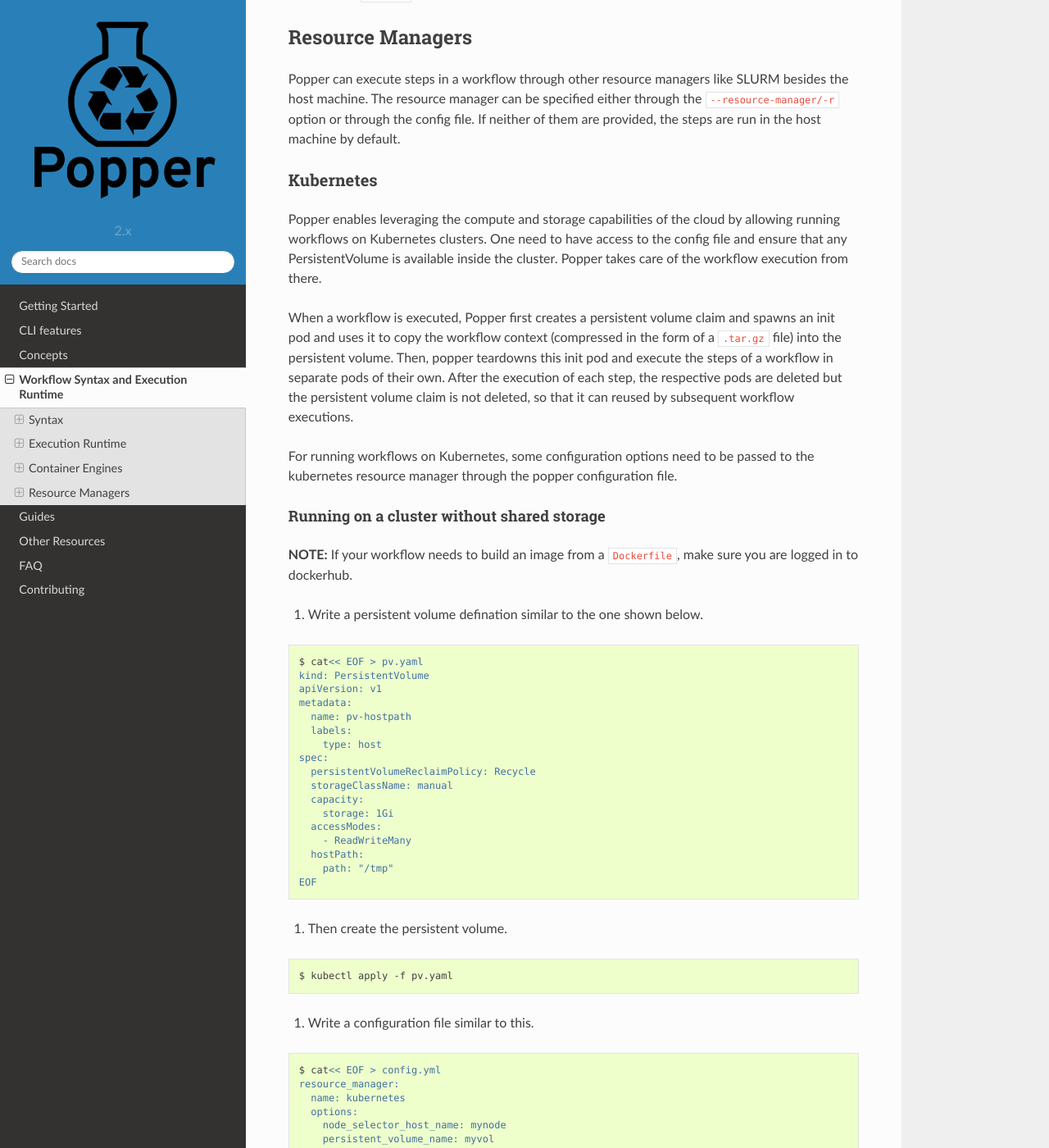
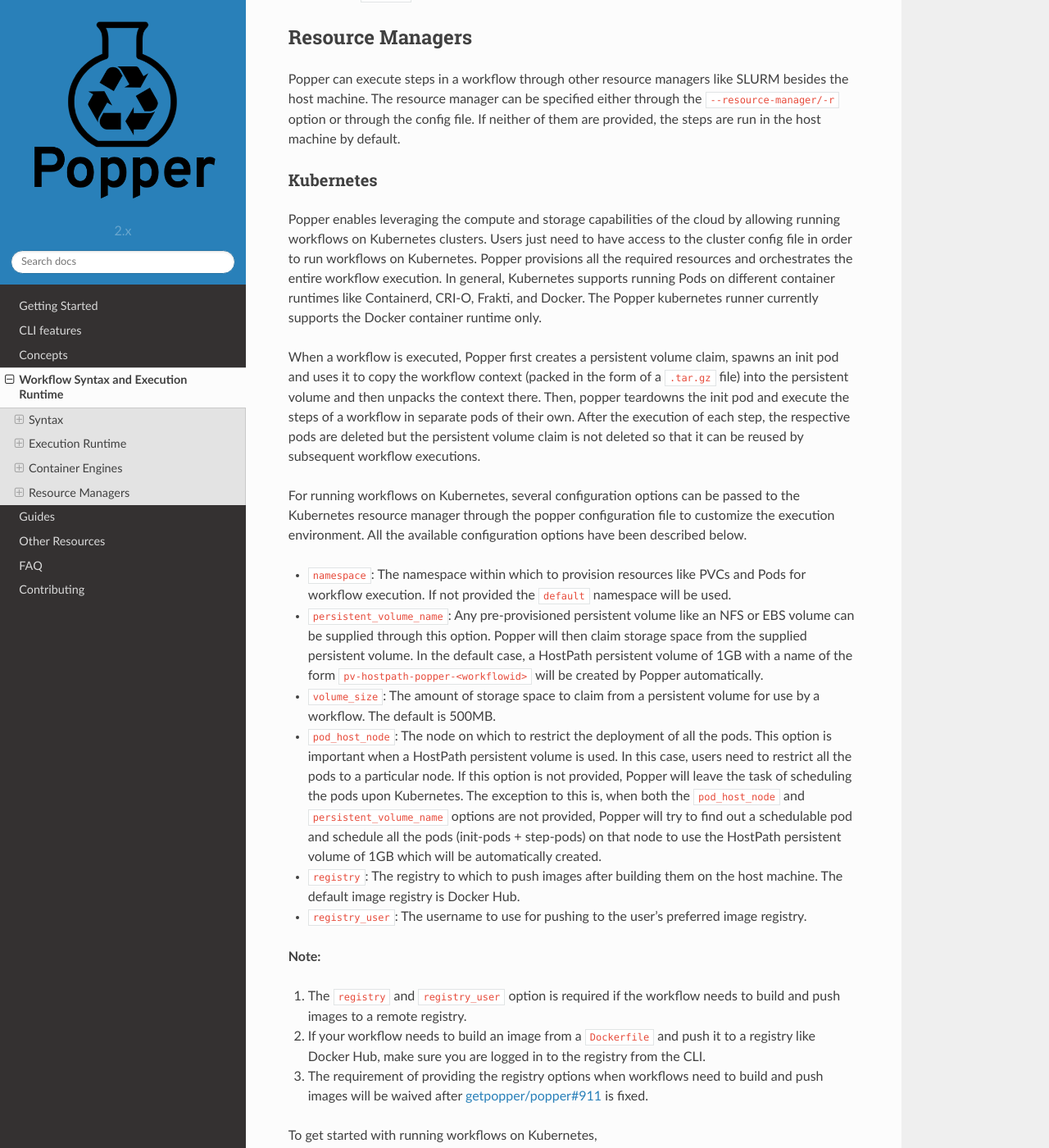
Before and after one commit to getpopper/popper, a Sphinx documentation site: the page built from docs/sections/cn_workflows.md, in a window 1280 px wide and 1400 px high, scrolled down 8991 px. Shown: the whole window at 82% size. Built offline with Sphinx 7.4.7 and the Read the Docs theme 2.0.0, drawn with Linux system fonts in a browser that asks for light colours; some of the changed text lies outside the part shown.

Commit message:
doc: tweaks to k8s runner section (#918)
fix issues and performed a grammarly check on the kubernetes section

[skip ci]

````diff
--- a/docs/sections/cn_workflows.md
+++ b/docs/sections/cn_workflows.md
@@ -416,65 +416,61 @@
 
 ### Kubernetes
 
-Popper enables leveraging the compute and storage capabilities of the cloud by allowing running workflows on
-Kubernetes clusters. One need to have access to the config file and ensure that any PersistentVolume is available
-inside the cluster. Popper takes care of the workflow execution from there.
+Popper enables leveraging the compute and storage capabilities of the cloud by allowing running workflows on Kubernetes clusters.
+Users just need to have access to the cluster config file in order to run workflows on Kubernetes.
+Popper provisions all the required resources and orchestrates the entire workflow execution.
+In general, Kubernetes supports running Pods on different container runtimes like Containerd, CRI-O, Frakti, and Docker.
+The Popper kubernetes runner currently supports the Docker container runtime only.
 
-When a workflow is executed, Popper first creates a persistent volume claim and spawns an init pod and uses it to copy the workflow context (compressed in the form of a `.tar.gz` file) into the persistent volume. Then, popper teardowns this init pod and execute the steps of a workflow in separate pods of their own. After the execution of each step, the respective pods are deleted but the persistent volume claim is not deleted, so that it can reused by subsequent workflow executions.
+When a workflow is executed, Popper first creates a persistent volume claim, spawns an init pod and uses it to copy the workflow context (packed in the form of a `.tar.gz` file) into the persistent volume and then unpacks the context there.
+Then, popper teardowns the init pod and execute the steps of a workflow in separate pods of their own. After the execution of each step, the respective pods are deleted but the persistent volume claim is not deleted so that it can be reused by subsequent workflow executions.
 
-For running workflows on Kubernetes, some configuration options need to be passed to the kubernetes resource manager through the popper configuration file.
+For running workflows on Kubernetes, several configuration options can be passed to the Kubernetes resource manager through the popper configuration file to customize the execution environment.
+All the available configuration options have been described below.
 
-#### Running on a cluster without shared storage
+* `namespace`: The namespace within which to provision resources like PVCs and Pods for workflow execution. If not provided the `default` namespace will be used.
 
-**NOTE:** If your workflow needs to build an image from a `Dockerfile`, make sure you are logged in to dockerhub.
+* `persistent_volume_name`: Any pre-provisioned persistent volume like an NFS or EBS volume can be supplied through this option. Popper will then claim storage space from the supplied persistent volume. In the default case, a HostPath persistent volume of 1GB with a name of the form `pv-hostpath-popper-<workflowid>` will be created by Popper automatically.
 
-1. Write a persistent volume defination similar to the one shown below.
+* `volume_size`: The amount of storage space to claim from a persistent volume for use by a workflow. The default is 500MB.
+
+* `pod_host_node`: The node on which to restrict the deployment of all the pods.
+This option is important when a HostPath persistent volume is used.
+In this case, users need to restrict all the pods to a particular node.
+If this option is not provided, Popper will leave the task of scheduling the pods upon Kubernetes.
+The exception to this is, when both the `pod_host_node` and `persistent_volume_name` options are not provided, Popper will try to find out a schedulable pod and schedule all the pods (init-pods + step-pods) on that node to use the HostPath persistent volume of 1GB which will be automatically created.
+
+* `registry`: The registry to which to push images after building them on the host machine. The default image registry is Docker Hub.
+
+* `registry_user`: The username to use for pushing to the user's preferred image registry.
+
+**Note:**
+1. The `registry` and `registry_user` option is required if the workflow needs to build and push images to a remote registry.
+2. If your workflow needs to build an image from a `Dockerfile` and push it to a registry like Docker Hub, make sure you are logged in to the registry from the CLI.
+3. The requirement of providing the registry options when workflows need to build and push images will be waived after [getpopper/popper#911](https://github.com/getpopper/popper/issues/911) is fixed.
+
+To get started with running workflows on Kubernetes,
 
 ```bash
-$ cat<< EOF > pv.yaml
-kind: PersistentVolume
-apiVersion: v1
-metadata:
-  name: pv-hostpath
-  labels:
-    type: host
-spec:
-  persistentVolumeReclaimPolicy: Recycle
-  storageClassName: manual
-  capacity:
-    storage: 1Gi
-  accessModes:
-    - ReadWriteMany
-  hostPath:
-    path: "/tmp"
+$ popper run -f wf.yml -r kubernetes
+```
+
+The above assumes that the workflow doesn't build images. If that is not true,
+
+1. Write a config file similar to the one shown below mentioning the Docker Hub account to push images after building.
+```bash
+$ cat << EOF > config.yml
+resource_manager:
+  name: kubernetes
+  options:
+    registry_user: myusername
 EOF
 ```
 
-2. Then create the persistent volume.
-```bash
-$ kubectl apply -f pv.yaml
+2. Execute the workflow using the above config file.
 ```
-
-3. Write a configuration file similar to this.
-```bash
-$ cat<< EOF > config.yml
-resource_manager:
-  name: kubernetes
-  options:
-    node_selector_host_name: mynode
-    persistent_volume_name: myvol
-    registry_user: myuser
-EOF
+$ popper run -f wf.yml -c config.yml
 ```
-
-4. If you have a workflow file named `.popper.yml`, simply execute
-```
-$ popper run -c config.yml
-```
-
-#### Running on a cluster with shared storage
-
-TODO
 
 ### SLURM
 
````
